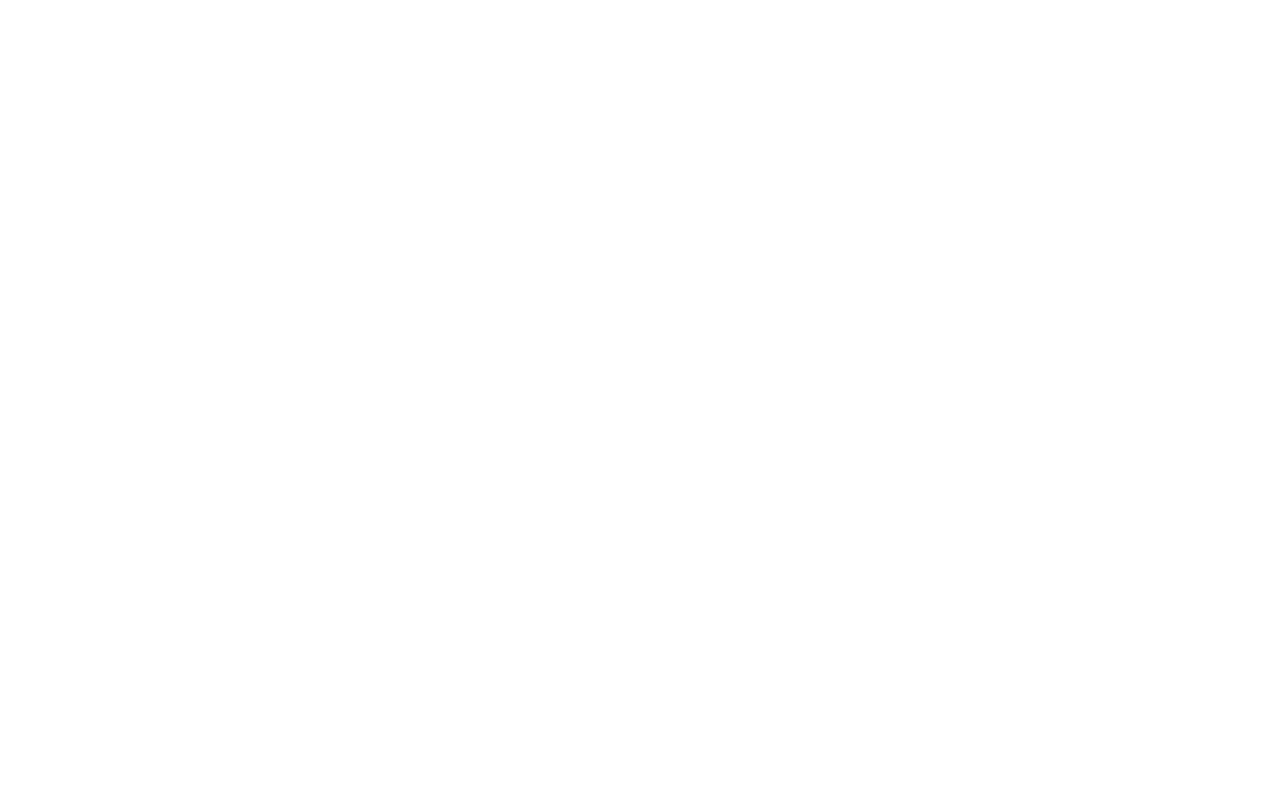
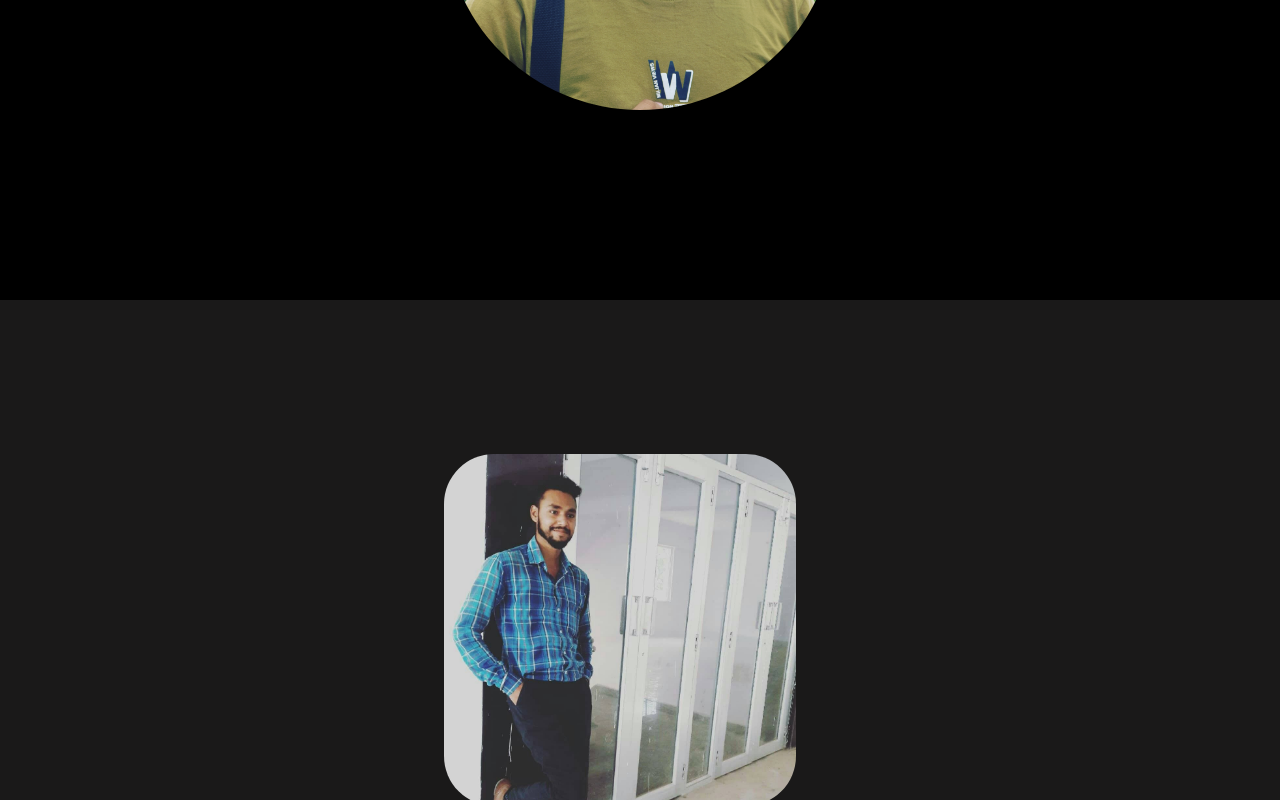
Before and after one commit to mayank0406/My-portfolio, a React (Create React App) app: page / in a window 1280 px wide. Shown: the part 1172-1972 px from the top of the page. Before the commit the page ends 900 px from the top, so only its background shows below. Built offline with nearby package versions, Linux system fonts and the light colour scheme.

Commit message:
completed about

```diff
--- a/src/Components/header/Header.jsx
+++ b/src/Components/header/Header.jsx
@@ -3,7 +3,7 @@
 
 function Header() {
   return (
-    <div>
+    <div className='fixed w-full'>
       <Navbar/>
     </div>
   )
--- /dev/null
+++ b/src/Components/main/About.jsx
@@ -0,0 +1,24 @@
+import React from 'react'
+import { Link } from 'react-router-dom'
+import pic2 from "../../Assets/309594434_436418771929154_2858176374111510243_n.jpg"
+import "./about.css"
+function About() {
+    return (
+        <div className="About">
+            <div className="about-div">
+                <img id="pic2" src={pic2} alt="" />
+            </div>
+            <div className="about-div">
+                <h1>About Me </h1>
+                <p>Hii, This is Mayank singh.
+                    I belongs to Allahabad(UP). <br />
+                    I have done B.tech in Mechanical Engineering
+                    form Dr. APJ ABDUL KALAM TECHNICAL UNIVERSITY in 2020
+                    Now i am learned <br /> JAVA Full Stack .</p>
+            </div>
+
+        </div>
+    )
+}
+
+export default About
--- a/src/Components/main/Main.jsx
+++ b/src/Components/main/Main.jsx
@@ -1,11 +1,13 @@
 import React from 'react'
 import Home from './Home'
 import "./main.css"
+import About from './About'
 
 function Main() {
   return (
     <div className='main'>
       <Home/>
+      <About/>
     </div>
   )
 }
--- /dev/null
+++ b/src/Components/main/about.css
@@ -0,0 +1,28 @@
+.About{
+    height: auto;
+    /* border: 2px solid white; */
+    background-color: rgb(26, 25, 25);
+    display: flex;
+    justify-content: space-around;
+    align-items: center;
+    flex-wrap: wrap;
+}
+.About .about-div{
+    height: 100vh;
+    /* border: 1px solid white; */
+    width: 700px;
+    padding: 12%;
+}
+#pic2{
+    height: 22rem;
+    border-radius: 50px;
+}
+.About .about-div h1{
+    font-size: 35px;
+    color: cadetblue;
+    line-height: 50px;
+}
+.About .about-div p{
+    line-height: 35px;
+    font-size: 18px;
+}
--- a/src/Components/main/home.css
+++ b/src/Components/main/home.css
@@ -1,14 +1,15 @@
 .home{
-    height: 92vh;
+    height: auto;
     /* border: 1px solid white; */
-    display: flex
+    display: flex;
+    justify-content: center;
+    flex-wrap: wrap;
 }
 .indiv{
     height: 92vh;
-    width: 50vw;
+    width: 700px;
     /* border: 2px solid white; */
     padding:  12%;
-
 }
 .indiv p{
     font-size: 40px;
--- a/src/Components/main/main.css
+++ b/src/Components/main/main.css
@@ -1,5 +1,5 @@
 .main{
-    height: 92vh;
+    height: auto;
     background-color: black;
     color: white;
 }
```
Also changed, not shown: src/Components/header/navbar.css (deleted).
